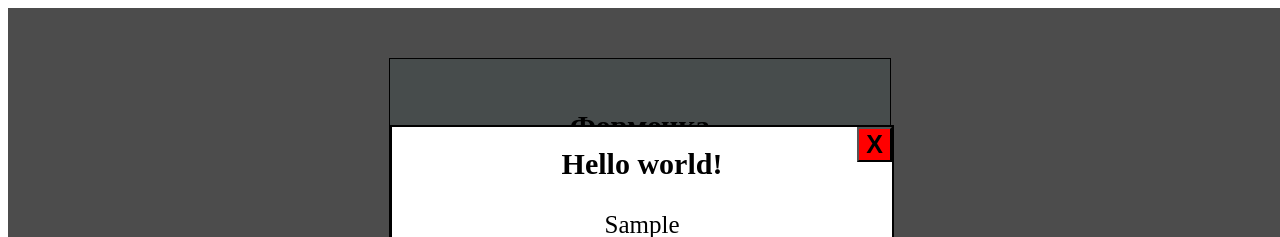
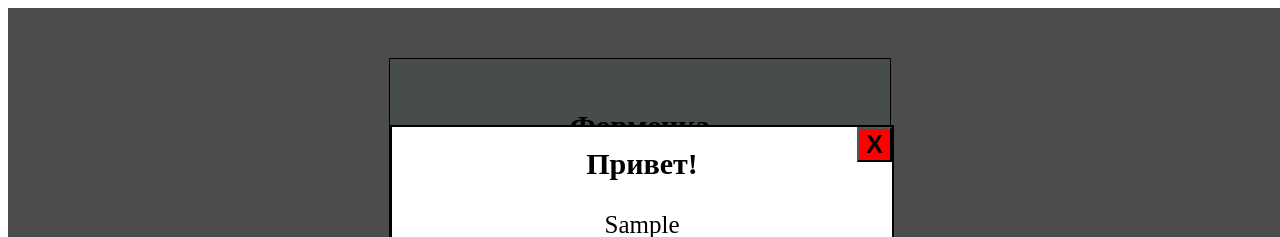
Before and after one commit to Rasoan/testingApp, a React (Create React App) app: page / in a window 1280 px wide. Both pictures are taken after typing "Sample", "Sample" into the empty fields and a click on the button "Готово". Shown: the top 237 px of the page. Built offline with nearby package versions, Linux system fonts and the light colour scheme.

Commit message:
added closing the window by clicking on Enter

```diff
--- a/src/components/ModalWindow/ModalWindow.jsx
+++ b/src/components/ModalWindow/ModalWindow.jsx
@@ -8,8 +8,7 @@ import { autorun } from 'mobx'
 const ModalWindow = (props) => {
     const {closeModalWindow, name, surname} = props;
     const upHandler = ({key}) => {
-      if(key !== "Escape") return;
-      closeModalWindow();
+      if(key === "Escape" || key === "Enter") closeModalWindow();
     }
 
     React.useEffect(() => {
@@ -25,7 +24,7 @@ const ModalWindow = (props) => {
         <div className={style.itemContainerButtonClose}>
           <button onClick={closeModalWindow} className={style.buttonClose}>X</button>
         </div>
-        <h1 className={style.modalHeader}>Hello world!</h1>
+        <h1 className={style.modalHeader}>Привет!</h1>
         <div className={style.itemContainer}>
           <p className={style.item}>{surname}</p>
         </div>
```
